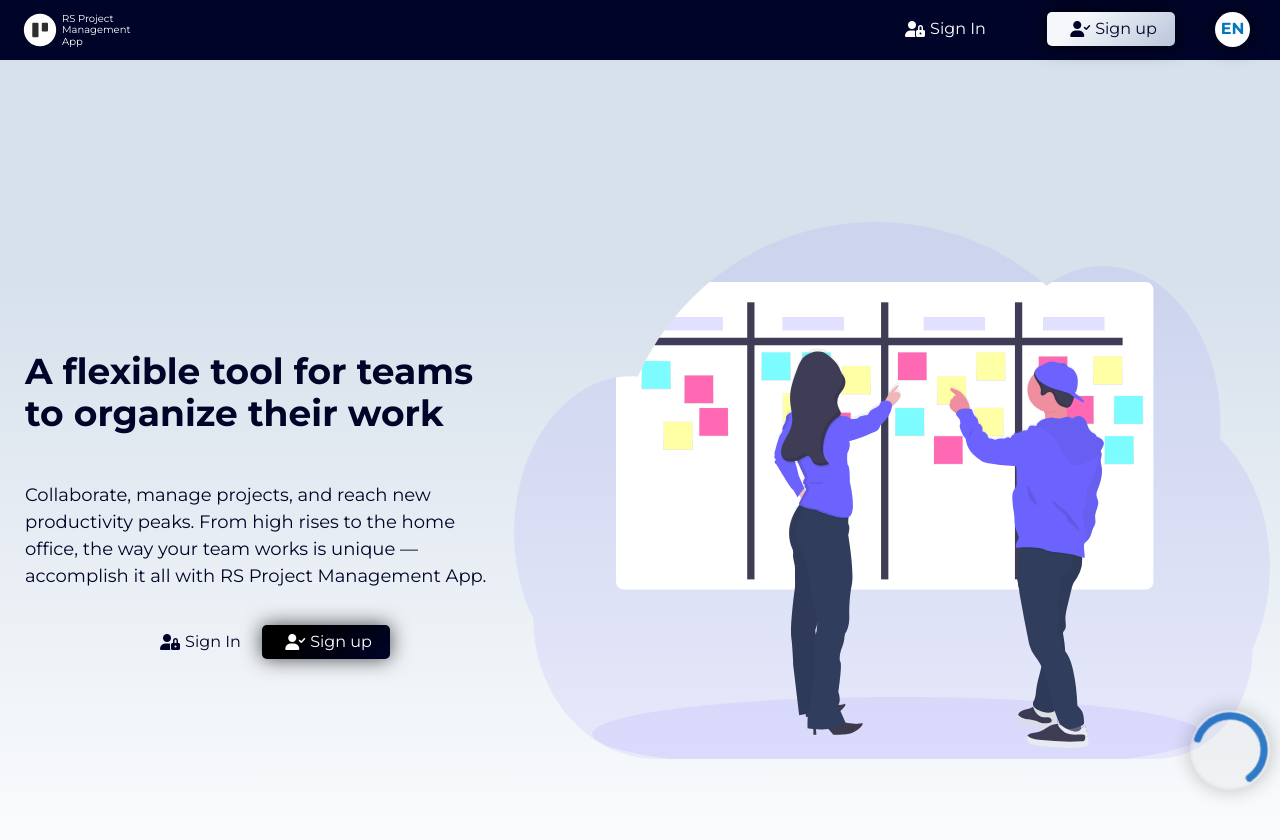
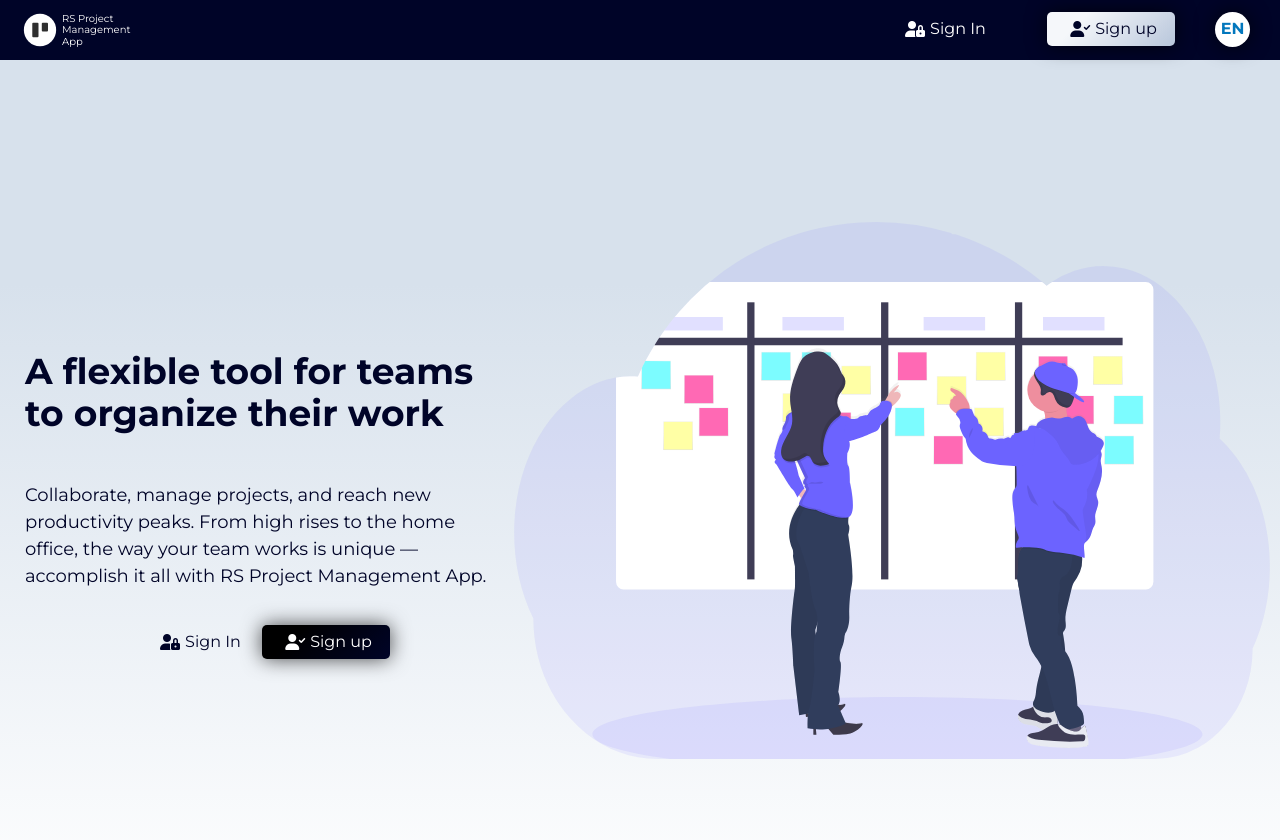
Before and after one commit to tlkv/project-management-app, a React (Create React App) app: page /welcome in a window 1280 px wide. Shown: the top 840 px of the page. Built offline with nearby package versions, Linux system fonts and the light colour scheme; the HTML template or start-up script is replaced by a standard one.

Commit message:
feat: update spinner style

```diff
--- a/src/App.tsx
+++ b/src/App.tsx
@@ -17,7 +17,7 @@ export const AppContext = createContext({} as AppContextData);
 
 function App() {
   const [isAuth, setIsAuth] = useState(false);
-  const [isSpinning, setSpinner] = useState(true);
+  const [isSpinning, setSpinner] = useState(false);
   const [lang, switchLang] = useState(LANG_EN);
   const [boards, dispatchBoards] = useReducer(boardsReducer, []);
 
--- a/src/components/Spinner/Spinner.scss
+++ b/src/components/Spinner/Spinner.scss
@@ -6,7 +6,7 @@
   bottom: 10px;
   right: 10px;
   pointer-events: none;
-  opacity: 0.8;
+  opacity: 0.95;
   $custom-easing: cubic-bezier(0.445, 0.05, 0.55, 0.95); // Sine
   $animation-duration: 1.7s;
   $small-stroke: 105;
```
